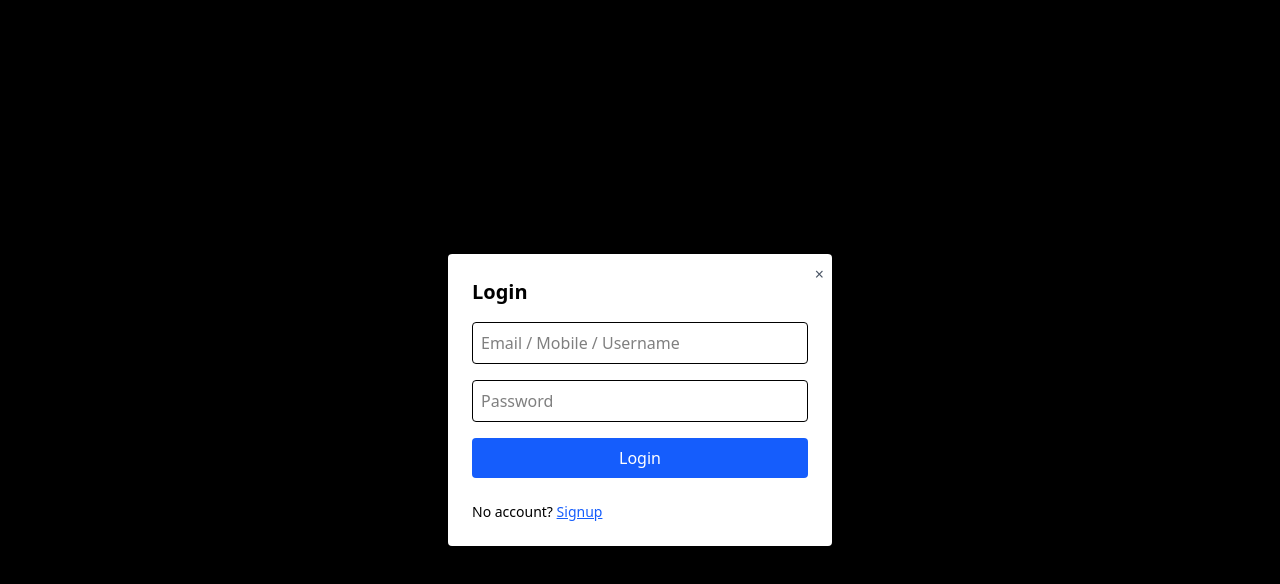
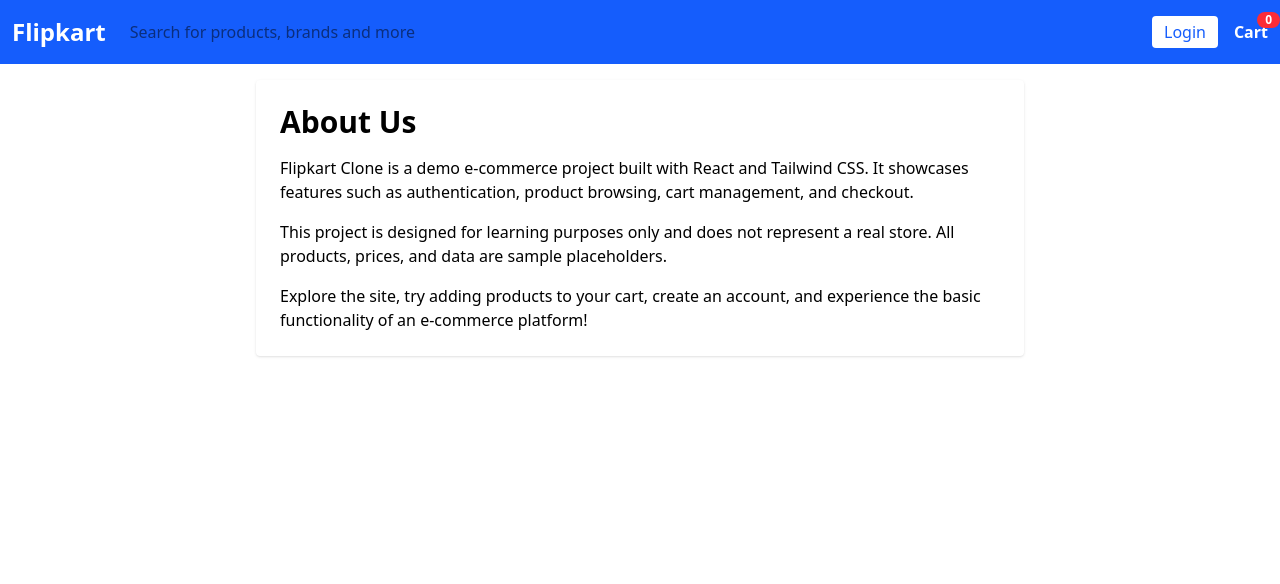
Before and after one commit to thupallianil/flipcart2, a React (Vite) app: page /about in a window 1280 px wide. Shown: the top 584 px of the page. Built offline with nearby package versions, Linux system fonts and the light colour scheme.

Commit message:
pages and component

```diff
--- a/src/App.jsx
+++ b/src/App.jsx
@@ -1,3 +1,4 @@
+// src/App.jsx
 import React, { useState, useEffect } from "react";
 import { BrowserRouter as Router, Routes, Route } from "react-router-dom";
 import Home from "./Pages/Home";
@@ -5,38 +6,12 @@
 import Cart from "./Pages/Cart";
 import Checkout from "./Pages/Checkout";
 import About from "./Pages/About";
-import Navbar from "./components/Navbar";
 import AuthModal from "./components/AuthModal";
 
 function App() {
-  // State to track logged in user
-  const [user, setUser] = useState(() => JSON.parse(localStorage.getItem("loggedInUser")) || null);
-
-  // State to control modal visibility
-  const [showAuth, setShowAuth] = useState(user ? false : true);
-
-  // Handle user login from AuthModal
-  const handleLogin = (loggedUser) => {
-    setUser(loggedUser);
-    setShowAuth(false);
-  };
-
-  // Handle logout
-  const handleLogout = () => {
-    localStorage.removeItem("loggedInUser");
-    setUser(null);
-    setShowAuth(true);
-  };
-
   return (
     <Router>
-      {/* Navbar with login/logout display */}
-      <Navbar user={user} onLogout={handleLogout} />
 
-      {/* Show modal if no user */}
-      {showAuth && <AuthModal closeModal={() => setShowAuth(false)} onLogin={handleLogin} />}
-
-      {/* Routes */}
         <Routes>
           <Route path="/" element={<Home />} />
           <Route path="/product/:id" element={<ProductDetails />} />
@@ -44,6 +19,7 @@
           <Route path="/checkout" element={<Checkout />} />
           <Route path="/about" element={<About />} />
         </Routes>
+
     </Router>
   );
 }
--- a/src/Pages/Home.jsx
+++ b/src/Pages/Home.jsx
@@ -1,7 +1,9 @@
+// src/Pages/Home.jsx
 import React, { useState, useEffect } from "react";
 import { products } from "../Data/products";
 import ProductCard from "../components/ProductCard";
 import Header from "../components/Header";
+import Navbar from "../components/Navbar";
 import Filters from "../components/Filters";
 
 const Home = () => {
@@ -38,7 +40,18 @@
 
   return (
     <div>
-      <Header cartCount={cartCount} setCartCount={setCartCount} />
+      {/* Header with search + cart */}
+      <Header cartCount={cartCount} />
+
+      {/* Navbar categories */}
+      <Navbar />
+
+      {/* Banner */}
+      <div className="w-full h-64 bg-gradient-to-r from-blue-400 to-indigo-600 flex items-center justify-center text-white text-3xl font-bold">
+        Big Sale! Up to 50% Off
+      </div>
+
+      {/* Main Section */}
       <div className="flex p-4 gap-4">
         {/* Filters Sidebar */}
         <Filters filters={filters} setFilters={setFilters} />
--- a/src/components/AuthModal.jsx
+++ b/src/components/AuthModal.jsx
@@ -1,9 +1,15 @@
+// src/components/AuthModal.jsx
 import React, { useState } from "react";
 
 const AuthModal = ({ closeModal, onLogin }) => {
   const [isLogin, setIsLogin] = useState(true);
-  const [users, setUsers] = useState(() => JSON.parse(localStorage.getItem("users")) || []);
 
+  // Fetch existing users from localStorage or empty array
+  const [users, setUsers] = useState(
+    () => JSON.parse(localStorage.getItem("users")) || []
+  );
+
+  // Form state
   const [form, setForm] = useState({
     username: "",
     mobile: "",
@@ -14,12 +20,12 @@
   });
 
   // Handle signup
-  const handleSignup = e => {
+  const handleSignup = (e) => {
     e.preventDefault();
 
-    // Check if user already exists by email, mobile, or username
+    // Check if user exists
     const exists = users.find(
-      u =>
+      (u) =>
         u.email === form.email ||
         u.mobile === form.mobile ||
         u.username === form.username
@@ -37,19 +43,31 @@
       email: form.email,
       password: form.password
     };
+
     const updatedUsers = [...users, newUser];
     setUsers(updatedUsers);
     localStorage.setItem("users", JSON.stringify(updatedUsers));
+
     alert("Account created! Please login.");
     setIsLogin(true);
-    setForm({ username:"", mobile:"", email:"", password:"", identifier:"", loginPassword:"" });
+
+    // Reset form
+    setForm({
+      username: "",
+      mobile: "",
+      email: "",
+      password: "",
+      identifier: "",
+      loginPassword: ""
+    });
   };
 
   // Handle login
-  const handleLogin = e => {
+  const handleLogin = (e) => {
     e.preventDefault();
+
     const user = users.find(
-      u =>
+      (u) =>
         (u.email === form.identifier ||
           u.mobile === form.identifier ||
           u.username === form.identifier) &&
@@ -57,111 +75,124 @@
     );
 
     if (user) {
-      alert(`Welcome, ${user.username || user.email || user.mobile}!`);
+      alert(`Welcome, ${user.username}!`);
       localStorage.setItem("loggedInUser", JSON.stringify(user));
 
-      // Notify parent component
-      onLogin && onLogin(user);
-
-      // Close modal
+      if (onLogin) onLogin(user); // Notify parent
       closeModal();
     } else {
-      alert("Invalid credentials!");
+      alert("Invalid credentials! Try again.");
     }
 
-    // Reset login fields
+    // Clear login fields
     setForm({ ...form, identifier: "", loginPassword: "" });
   };
 
   return (
-    <div className="fixed inset-0 bg-black bg-opacity-50 flex items-center justify-center z-50">
-      <div className="bg-white p-6 rounded shadow w-96 relative">
+    <div className="fixed inset-0 flex items-center justify-center bg-black bg-opacity-50 z-50">
+      <div className="bg-white p-6 rounded-xl shadow-lg w-96 relative">
+        {/* Close Button */}
         <button
           onClick={closeModal}
-          className="absolute top-2 right-2 text-gray-600 hover:text-black"
+          className="absolute top-2 right-2 text-gray-500 hover:text-black text-2xl"
         >
           &times;
         </button>
-        <h2 className="text-xl font-bold mb-4">{isLogin ? "Login" : "Signup"}</h2>
+
+        <h2 className="text-2xl font-bold text-center mb-4">
+          {isLogin ? "Login" : "Sign Up"}
+        </h2>
 
         {isLogin ? (
-          // Login Form
+          // ---------------- LOGIN FORM ----------------
           <form onSubmit={handleLogin} className="space-y-4">
             <input
               type="text"
               placeholder="Email / Mobile / Username"
+              value={form.identifier}
+              onChange={(e) =>
+                setForm({ ...form, identifier: e.target.value })
+              }
               required
-              value={form.identifier}
-              onChange={e => setForm({ ...form, identifier: e.target.value })}
               className="w-full p-2 border rounded"
             />
             <input
               type="password"
               placeholder="Password"
+              value={form.loginPassword}
+              onChange={(e) =>
+                setForm({ ...form, loginPassword: e.target.value })
+              }
               required
-              value={form.loginPassword}
-              onChange={e => setForm({ ...form, loginPassword: e.target.value })}
               className="w-full p-2 border rounded"
             />
             <button
               type="submit"
-              className="w-full bg-blue-600 text-white py-2 rounded"
+              className="w-full bg-blue-600 text-white py-2 rounded hover:bg-blue-700"
             >
               Login
             </button>
-            <p className="text-sm mt-2">
-              No account?{" "}
+            <p className="text-sm text-center">
+              Don’t have an account?{" "}
               <button
                 type="button"
                 onClick={() => setIsLogin(false)}
                 className="text-blue-600 underline"
               >
-                Signup
+                Sign up
               </button>
             </p>
           </form>
         ) : (
-          // Signup Form
+          // ---------------- SIGNUP FORM ----------------
           <form onSubmit={handleSignup} className="space-y-4">
             <input
               type="text"
               placeholder="Username"
+              value={form.username}
+              onChange={(e) =>
+                setForm({ ...form, username: e.target.value })
+              }
               required
-              value={form.username}
-              onChange={e => setForm({ ...form, username: e.target.value })}
               className="w-full p-2 border rounded"
             />
             <input
               type="text"
               placeholder="Mobile"
+              value={form.mobile}
+              onChange={(e) =>
+                setForm({ ...form, mobile: e.target.value })
+              }
               required
-              value={form.mobile}
-              onChange={e => setForm({ ...form, mobile: e.target.value })}
               className="w-full p-2 border rounded"
             />
             <input
               type="email"
               placeholder="Email"
+              value={form.email}
+              onChange={(e) =>
+                setForm({ ...form, email: e.target.value })
+              }
               required
-              value={form.email}
-              onChange={e => setForm({ ...form, email: e.target.value })}
               className="w-full p-2 border rounded"
             />
             <input
               type="password"
               placeholder="Password"
+              value={form.password}
+              onChange={(e) =>
+                setForm({ ...form, password: e.target.value })
+              }
               required
-              value={form.password}
-              onChange={e => setForm({ ...form, password: e.target.value })}
               className="w-full p-2 border rounded"
             />
             <button
               type="submit"
-              className="w-full bg-green-600 text-white py-2 rounded"
+              className="w-full bg-green-600 text-white py-2 rounded hover:bg-green-700"
             >
-              Signup
+              Sign Up
             </button>
-            <p className="text-sm mt-2">
+            <p className="text-sm text-center">
               Already have an account?{" "}
               <button
                 type="button"
--- a/src/components/Header.jsx
+++ b/src/components/Header.jsx
@@ -1,12 +1,72 @@
-import React from "react";
+// src/components/Header.jsx
+import React, { useState, useEffect } from "react";
 import { Link } from "react-router-dom";
+import AuthModal from "./AuthModal";
 
 const Header = ({ cartCount }) => {
+  const [loggedInUser, setLoggedInUser] = useState(
+    () => JSON.parse(localStorage.getItem("loggedInUser")) || null
+  );
+  const [showAuth, setShowAuth] = useState(false);
+
+  const handleLogout = () => {
+    localStorage.removeItem("loggedInUser");
+    setLoggedInUser(null);
+  };
+
   return (
-    <header className="flex justify-between items-center p-4 bg-blue-600 text-white">
-      <Link to="/" className="text-2xl font-bold">Flipkart Clone</Link>
+    <>
+      {/* Auth Modal */}
+      {showAuth && (
+        <AuthModal
+          closeModal={() => setShowAuth(false)}
+          onLogin={(user) => {
+            setLoggedInUser(user);
+            setShowAuth(false);
+          }}
+        />
+      )}
+
+      <header className="bg-blue-600 p-3 flex items-center justify-between">
+        {/* Logo */}
+        <Link to="/" className="text-white font-bold text-2xl">
+          Flipkart
+        </Link>
+
+        {/* Search bar */}
+        <div className="flex-1 mx-4">
+          <input
+            type="text"
+            placeholder="Search for products, brands and more"
+            className="w-full p-2 rounded outline-none"
+          />
+        </div>
+
+        {/* Right side: Login / Cart */}
         <div className="flex items-center gap-4">
-        <Link to="/cart" className="relative">
+          {loggedInUser ? (
+            <>
+              <span className="text-white font-semibold">
+                Hello, {loggedInUser.username}
+              </span>
+              <button
+                onClick={handleLogout}
+                className="bg-white text-blue-600 px-3 py-1 rounded hover:bg-gray-200"
+              >
+                Logout
+              </button>
+            </>
+          ) : (
+            <button
+              onClick={() => setShowAuth(true)}
+              className="bg-white text-blue-600 px-3 py-1 rounded hover:bg-gray-200"
+            >
+              Login
+            </button>
+          )}
+
+          {/* Cart */}
+          <Link to="/cart" className="relative text-white font-semibold">
             Cart
             <span className="absolute -top-2 -right-3 bg-red-500 text-xs px-2 rounded-full">
               {cartCount}
@@ -14,6 +74,7 @@
           </Link>
         </div>
       </header>
+    </>
   );
 };
 
--- a/src/components/Navbar.jsx
+++ b/src/components/Navbar.jsx
@@ -3,10 +3,12 @@
 
 const Navbar = () => {
   return (
-    <nav className="bg-gray-200">
-      <ul className="flex justify-center space-x-6 text-black p-2">
+    <nav className="bg-white shadow-md">
+      <ul className="flex justify-center gap-8 py-2 text-gray-700 font-medium">
+
+        {/* Electronics */}
         <li className="relative group">
-          <a href="#" className="hover:text-yellow-400">Electronics</a>
+          <span className="cursor-pointer hover:text-blue-600">Electronics</span>
           <ul className="absolute left-0 mt-2 w-40 bg-white shadow-lg rounded hidden group-hover:block z-10">
             <li><Link to="#" className="block px-4 py-2 hover:bg-gray-100">Smartphones</Link></li>
             <li><Link to="#" className="block px-4 py-2 hover:bg-gray-100">Laptops</Link></li>
@@ -14,8 +16,10 @@
             <li><Link to="#" className="block px-4 py-2 hover:bg-gray-100">Smart Watches</Link></li>
           </ul>
         </li>
+
+        {/* Fashion */}
         <li className="relative group">
-          <a href="#" className="hover:text-yellow-400">Fashion</a>
+          <span className="cursor-pointer hover:text-blue-600">Fashion</span>
           <ul className="absolute left-0 mt-2 w-40 bg-white shadow-lg rounded hidden group-hover:block z-10">
             <li><Link to="#" className="block px-4 py-2 hover:bg-gray-100">Men's Clothing</Link></li>
             <li><Link to="#" className="block px-4 py-2 hover:bg-gray-100">Women's Clothing</Link></li>
@@ -23,8 +27,10 @@
             <li><Link to="#" className="block px-4 py-2 hover:bg-gray-100">Accessories</Link></li>
           </ul>
         </li>
+
+        {/* Home & Furniture */}
         <li className="relative group">
-          <a href="#" className="hover:text-yellow-400">Home</a>
+          <span className="cursor-pointer hover:text-blue-600">Home</span>
           <ul className="absolute left-0 mt-2 w-40 bg-white shadow-lg rounded hidden group-hover:block z-10">
             <li><Link to="#" className="block px-4 py-2 hover:bg-gray-100">Furniture</Link></li>
             <li><Link to="#" className="block px-4 py-2 hover:bg-gray-100">Decor</Link></li>
@@ -32,6 +38,29 @@
             <li><Link to="#" className="block px-4 py-2 hover:bg-gray-100">Lighting</Link></li>
           </ul>
         </li>
+
+        {/* Appliances */}
+        <li className="relative group">
+          <span className="cursor-pointer hover:text-blue-600">Appliances</span>
+          <ul className="absolute left-0 mt-2 w-40 bg-white shadow-lg rounded hidden group-hover:block z-10">
+            <li><Link to="#" className="block px-4 py-2 hover:bg-gray-100">Refrigerators</Link></li>
+            <li><Link to="#" className="block px-4 py-2 hover:bg-gray-100">Washing Machines</Link></li>
+            <li><Link to="#" className="block px-4 py-2 hover:bg-gray-100">Microwaves</Link></li>
+            <li><Link to="#" className="block px-4 py-2 hover:bg-gray-100">Air Conditioners</Link></li>
+          </ul>
+        </li>
+
+        {/* Beauty & Personal Care */}
+        <li className="relative group">
+          <span className="cursor-pointer hover:text-blue-600">Beauty</span>
+          <ul className="absolute left-0 mt-2 w-40 bg-white shadow-lg rounded hidden group-hover:block z-10">
+            <li><Link to="#" className="block px-4 py-2 hover:bg-gray-100">Makeup</Link></li>
+            <li><Link to="#" className="block px-4 py-2 hover:bg-gray-100">Skincare</Link></li>
+            <li><Link to="#" className="block px-4 py-2 hover:bg-gray-100">Haircare</Link></li>
+            <li><Link to="#" className="block px-4 py-2 hover:bg-gray-100">Fragrances</Link></li>
+          </ul>
+        </li>
+
       </ul>
     </nav>
   );
```
Lines whose indentation alone changed are shown as unchanged.
